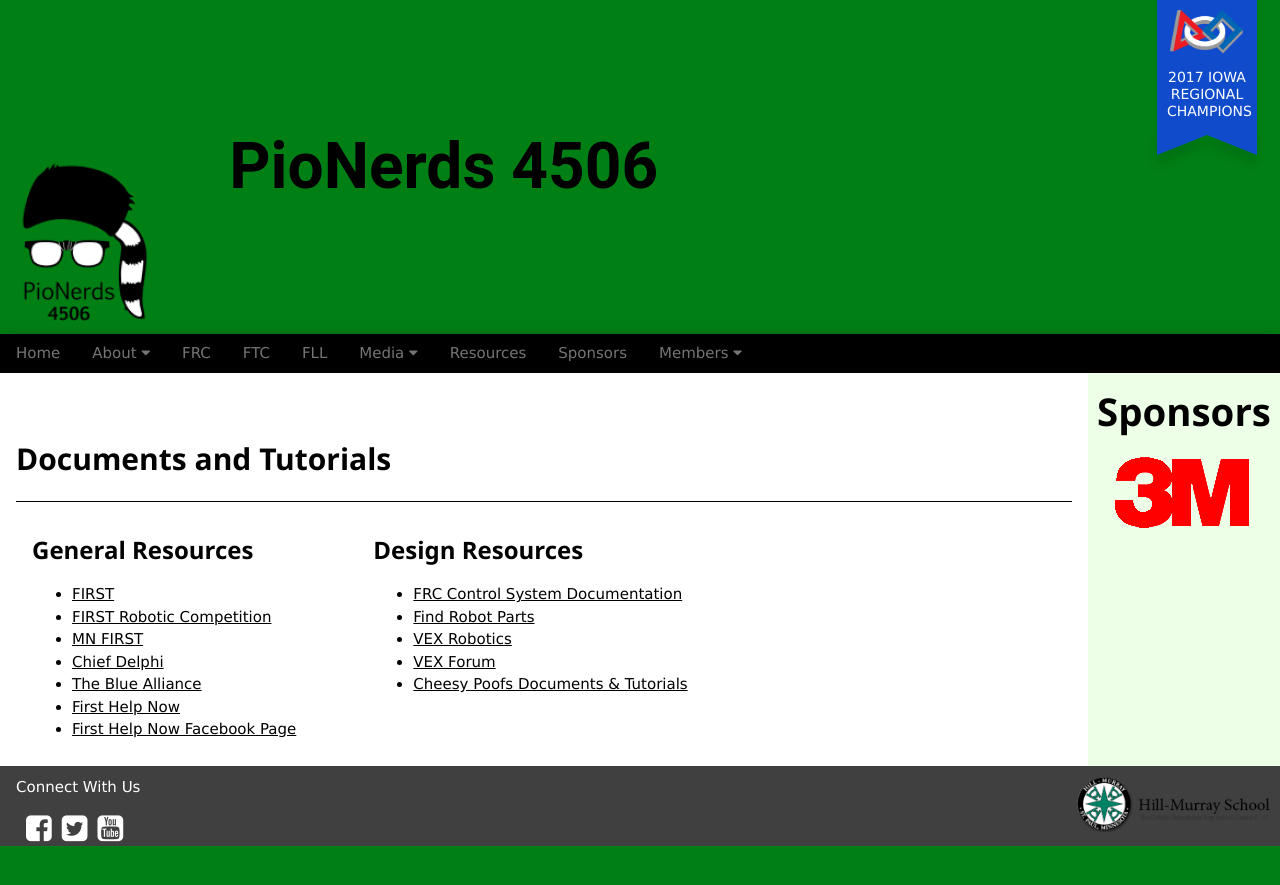
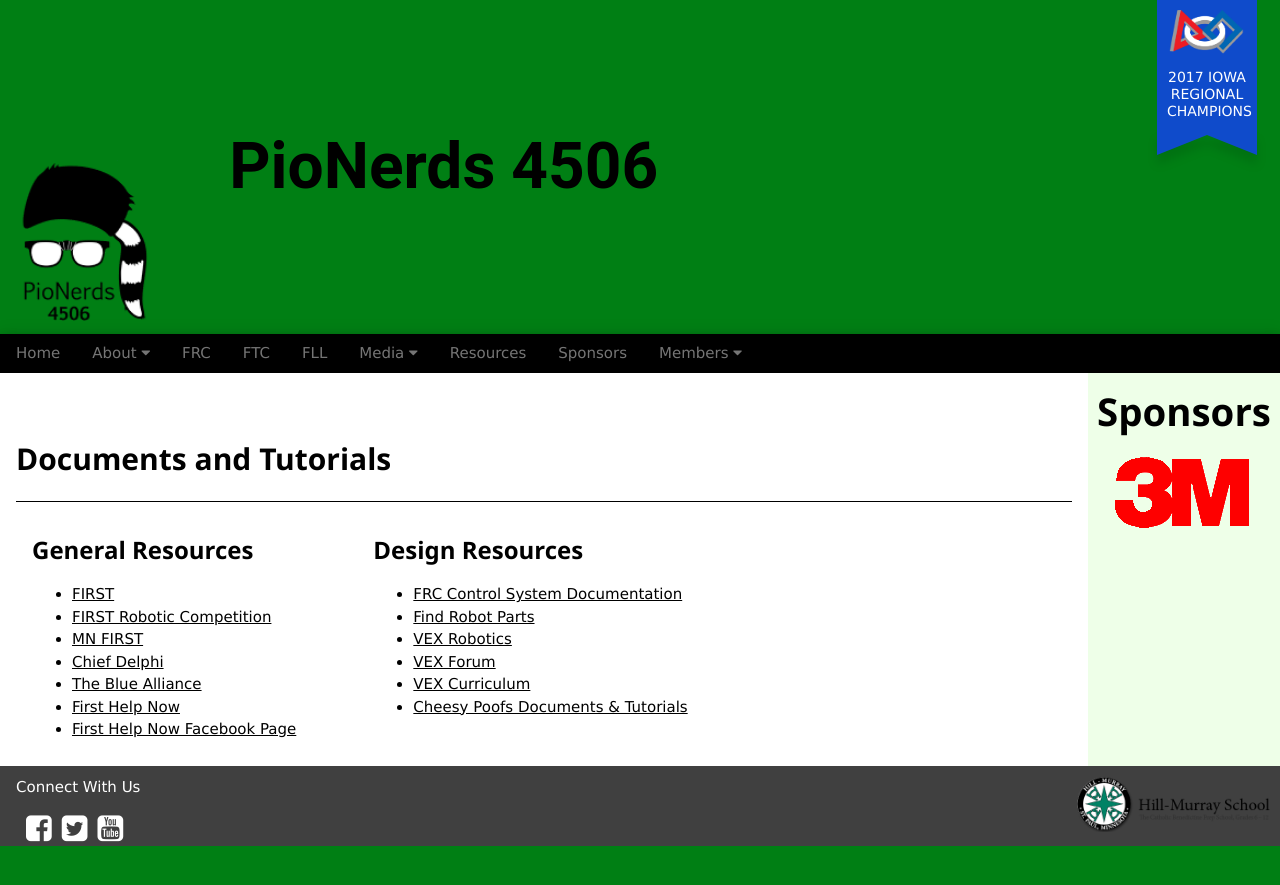
Before and after one commit to PioNerds4506/PioNerds4506.github.io, a Jekyll site: the page built from resources.html, in a window 1280 px wide. Shown: the top 885 px of the page. Built offline with Jekyll 4.4.1, drawn with Linux system fonts in a browser that asks for light colours; nearby versions of some CDN libraries.

Commit message:
Added VEX Curriculum resource link

```diff
--- a/resources.html
+++ b/resources.html
@@ -25,6 +25,7 @@
         <li><a href="//www.findrobotparts.com" target="_blank">Find Robot Parts</a></li>
         <li><a href="//www.vexrobotics.com" target="_blank">VEX Robotics</a></li>
         <li><a href="//www.vexforum.com" target="_blank">VEX Forum</a></li>
+        <li><a href="//curriculum.vexrobotics.com/curriculum.html" target="_blank">VEX Curriculum</a></li>
         <li><a href="//www.team254.com/resources" target="_blank">Cheesy Poofs Documents & Tutorials</a></li>
       </ul></p>
     </div>
```
